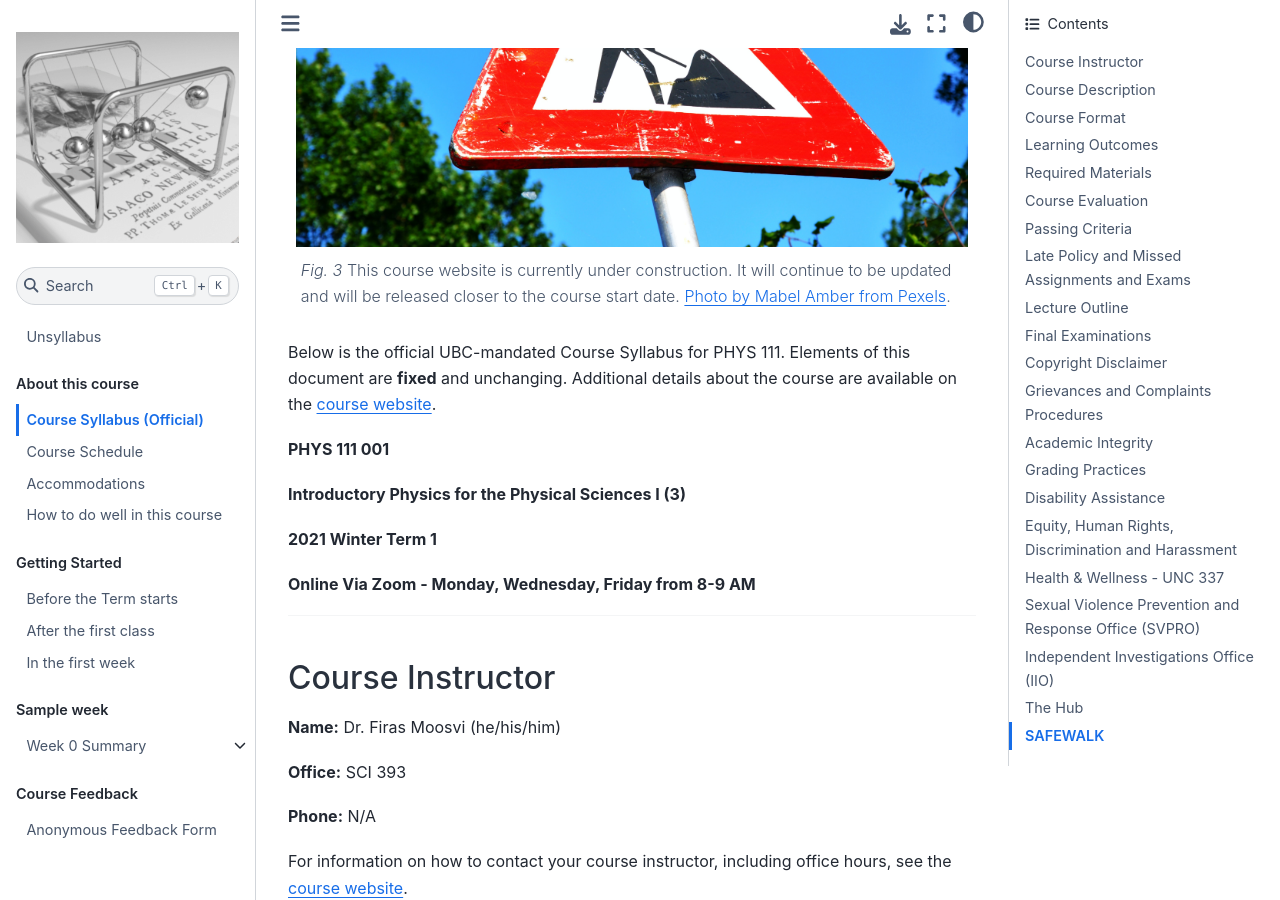
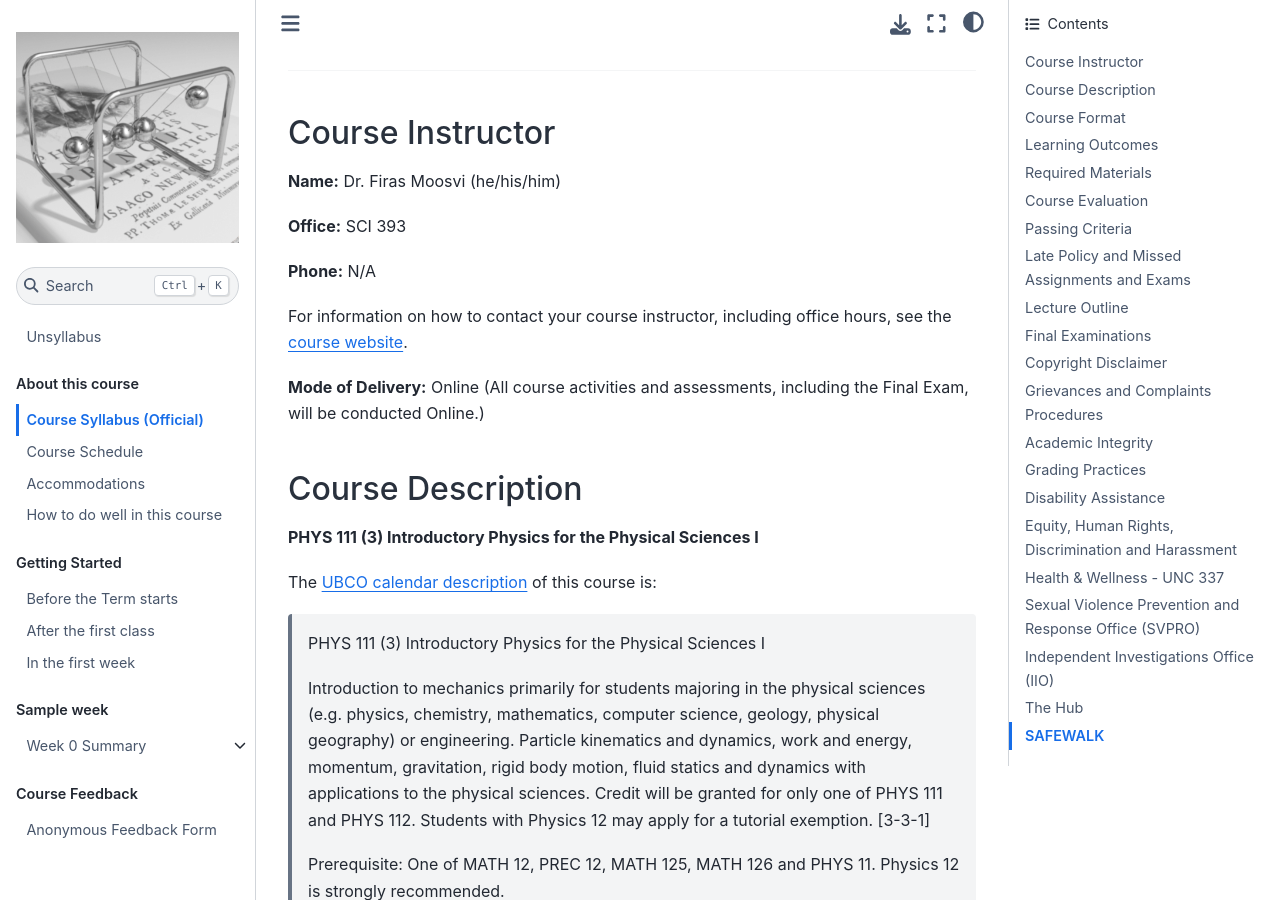
Before and after one commit to ubco-cmps/phys111_course, a Jupyter Book: the page built from about/syllabus.md, in a window 1280 px wide and 900 px high, scrolled down 731 px. Built offline with Jupyter Book 1.0.4 settings and Sphinx 7.4.7 and the Sphinx Book theme 1.1.4, drawn with Linux system fonts in a browser that asks for light colours; pages that are not in the unit, such as notebooks, are missing from menus.

Commit message:
remove construction symbol

````diff
--- a/about/syllabus.md
+++ b/about/syllabus.md
@@ -5,14 +5,6 @@
 **Department of Computer Science, Mathematics, Physics, and Statistics**
 
 # Course Syllabus (Official)
-
-```{figure} ../images/construction.jpg
----
-width: 750px
-name: Under Construction.
----
-This course website is currently under construction. It will continue to be updated and will be released closer to the course start date. [Photo by Mabel Amber from Pexels](https://www.pexels.com/photo/traffic-red-blue-sign-117602/).
-```
 
 Below is the official UBC-mandated Course Syllabus for {{ COURSE_CODE }}.
 Elements of this document are **fixed** and unchanging.
````
